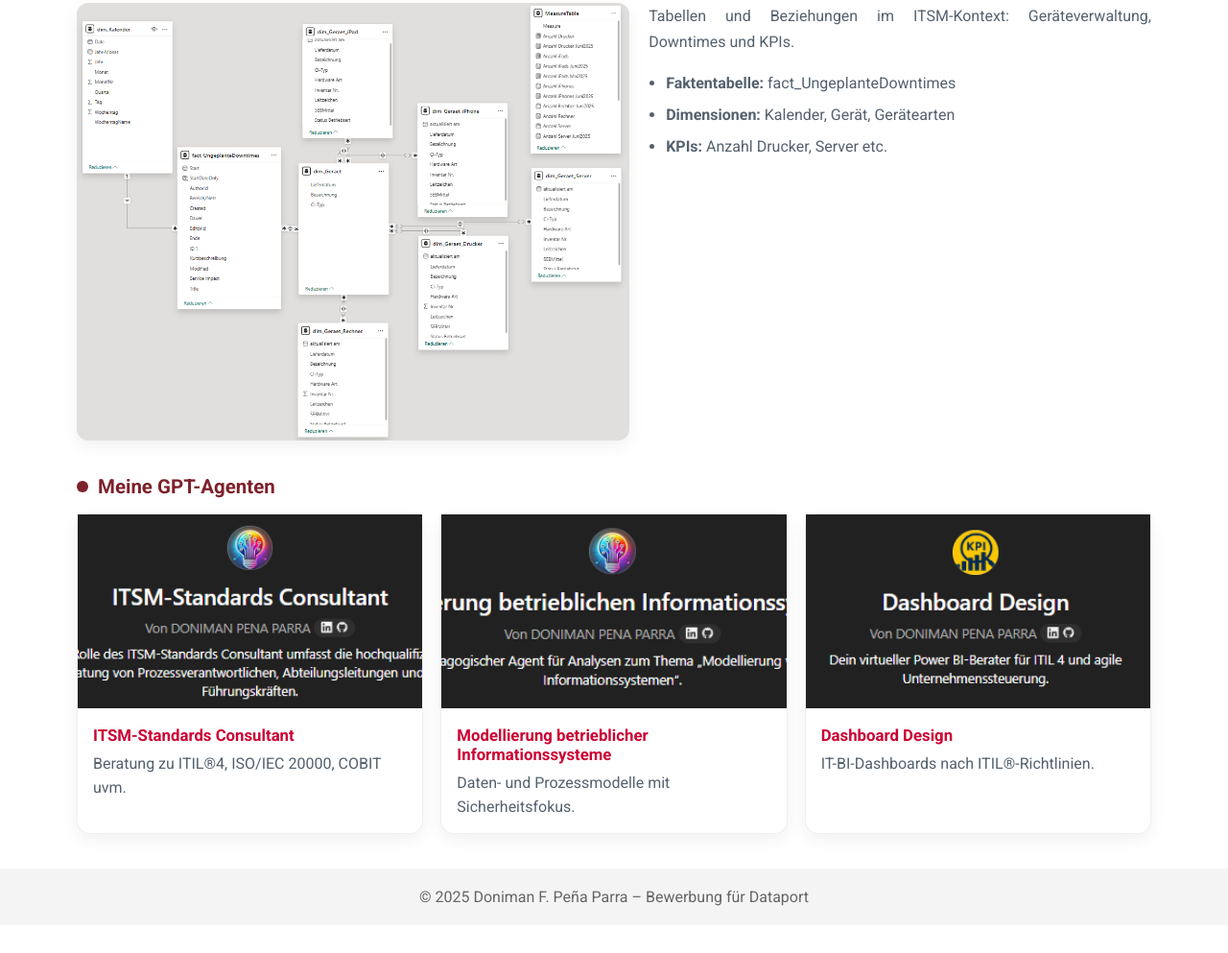
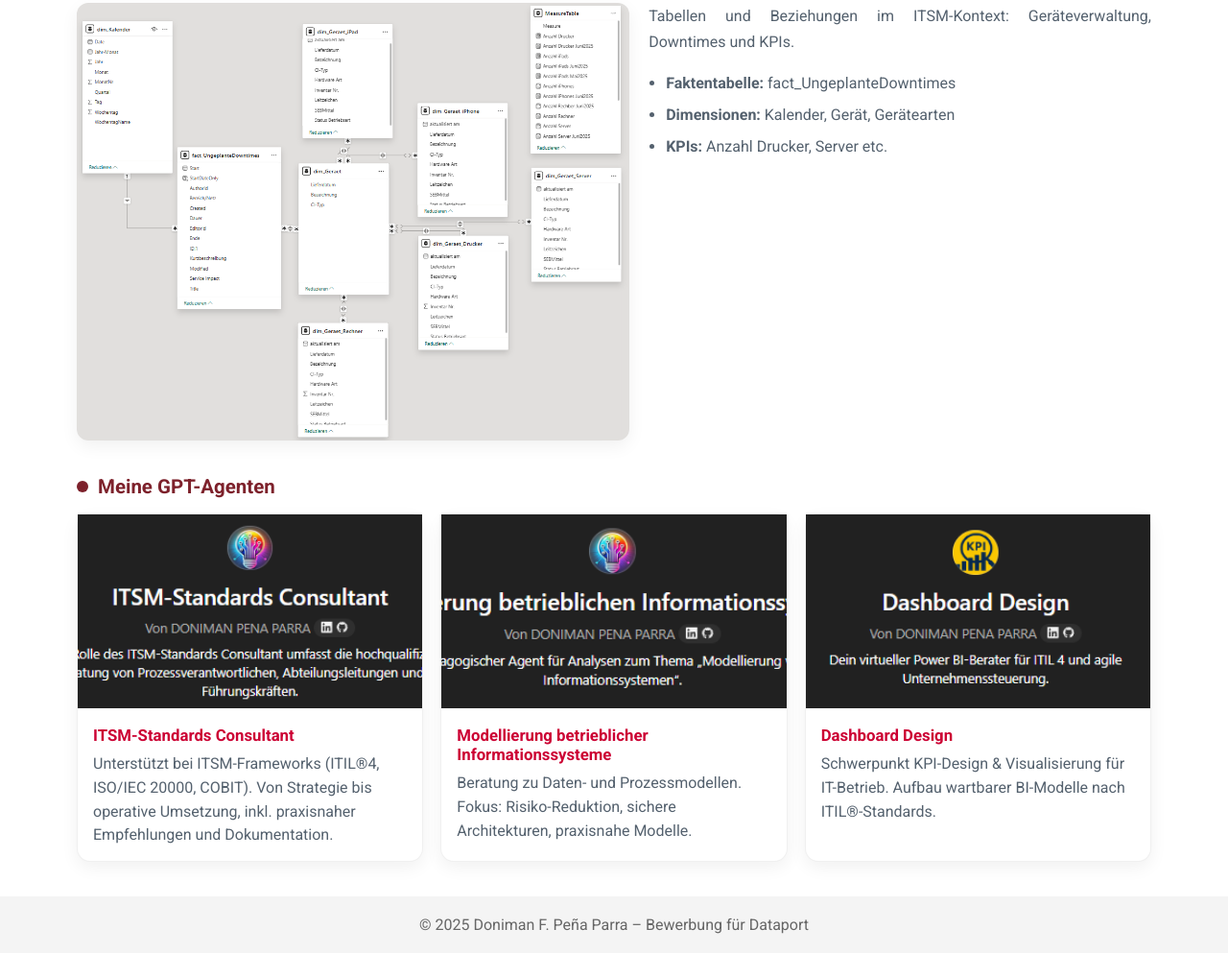
Before and after one commit to Dofp79/DonimanWeb, a plain HTML site: page projekte.html in a window 1280 px wide. Shown: the part 696-1689 px from the top of the page at 96% size. Before the commit the page ends 1660 px from the top, so only its background shows below. Drawn offline with Linux system fonts and the light colour scheme.

Commit message:
Update projekte.html

```diff
--- a/projekte.html
+++ b/projekte.html
@@ -145,9 +145,9 @@
 <section class="section" id="gpt-agents">
   <div class="sec-head"><span class="sec-dot"></span><h2 class="sec-title">Meine GPT-Agenten</h2></div>
   <div class="grid">
-    <article class="card"><a href="https://chatgpt.com/g/g-UYiBEofKD-itsm-standards-consultant" target="_blank"><img src="assets/img/GPT_ITSM_StandardsConsultant.png" alt="ITSM Consultant"></a><div class="card-body"><h4>ITSM-Standards Consultant</h4><p>Beratung zu ITIL®4, ISO/IEC 20000, COBIT uvm.</p></div></article>
-    <article class="card"><a href="https://chatgpt.com/g/g-6734f04e060c8190a7fadc8c552b0e6e-modellierung-betrieblichen-informationssystemen" target="_blank"><img src="assets/img/GPT_ModellierungBetrieblicheInformationssystemen.png" alt="Modellierung"></a><div class="card-body"><h4>Modellierung betrieblicher Informationssysteme</h4><p>Daten- und Prozessmodelle mit Sicherheitsfokus.</p></div></article>
-    <article class="card"><a href="https://chatgpt.com/g/g-68150f83fda081919d979c8418039ee5-dashboard-design" target="_blank"><img src="assets/img/GPT_DashboardDesingn.png" alt="Dashboard Design"></a><div class="card-body"><h4>Dashboard Design</h4><p>IT-BI-Dashboards nach ITIL®-Richtlinien.</p></div></article>
+    <article class="card"><a href="https://chatgpt.com/g/g-UYiBEofKD-itsm-standards-consultant" target="_blank"><img src="assets/img/GPT_ITSM_StandardsConsultant.png" alt="ITSM Consultant"></a><div class="card-body"><h4>ITSM-Standards Consultant</h4><p>Unterstützt bei ITSM-Frameworks (ITIL®4, ISO/IEC 20000, COBIT). Von Strategie bis operative Umsetzung, inkl. praxisnaher Empfehlungen und Dokumentation.</p></div></article>
+    <article class="card"><a href="https://chatgpt.com/g/g-6734f04e060c8190a7fadc8c552b0e6e-modellierung-betrieblichen-informationssystemen" target="_blank"><img src="assets/img/GPT_ModellierungBetrieblicheInformationssystemen.png" alt="Modellierung"></a><div class="card-body"><h4>Modellierung betrieblicher Informationssysteme</h4><p>Beratung zu Daten- und Prozessmodellen. Fokus: Risiko-Reduktion, sichere Architekturen, praxisnahe Modelle.</p></div></article>
+    <article class="card"><a href="https://chatgpt.com/g/g-68150f83fda081919d979c8418039ee5-dashboard-design" target="_blank"><img src="assets/img/GPT_DashboardDesingn.png" alt="Dashboard Design"></a><div class="card-body"><h4>Dashboard Design</h4><p>Schwerpunkt KPI-Design & Visualisierung für IT-Betrieb. Aufbau wartbarer BI-Modelle nach ITIL®-Standards.</p></div></article>
   </div>
 </section>
 
```
